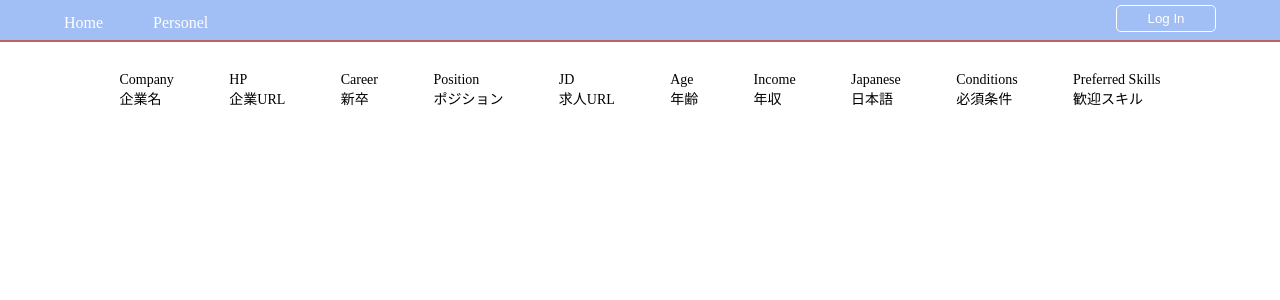
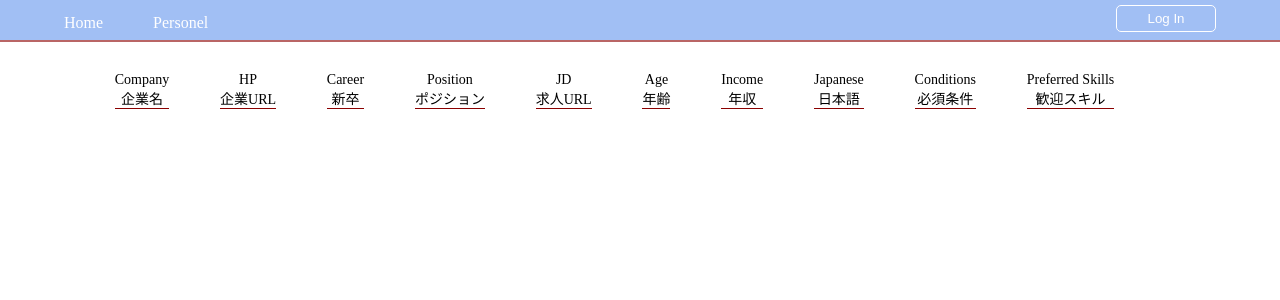
Before and after one commit to bitterhippo/Gobound, a Next.js app: page /jobs in a window 1280 px wide. Shown: the top 300 px of the page. Built offline with nearby package versions, Linux system fonts and the light colour scheme.

Commit message:
component created

```diff
--- a/components/Navbars/Navbars.js
+++ b/components/Navbars/Navbars.js
@@ -4,7 +4,8 @@ import StyledButton from '../Buttons/StyledButton';
 import StyledLink from '../StyledLink/StyledLink';
 
 const Navbar = ({ loggedIn, links }) => {
-  return <div style={styles.navbarMainWrap}>
+  return (
+    <div style={styles.navbarMainWrap}>
       <div style={styles.navbarContent}>
         <div style={styles.navLinksContainer}>
           {
@@ -20,6 +21,7 @@ const Navbar = ({ loggedIn, links }) => {
         <div style={{ ...styles.navbarItems, marginTop: 5 }}>{!loggedIn && <StyledButton>Log In</StyledButton>}</div>
       </div>
     </div>
+  )
 }
 
 const styles = {
--- a/components/Tables/CustomTable.js
+++ b/components/Tables/CustomTable.js
@@ -16,6 +16,13 @@ const CustomTable = ({ tableData }) => {
     'Preferred Skills/歓迎スキル'
   ];
 
+  const renderTable = (tableData) => {
+    return (
+      <div>
+
+      </div>
+    )
+  }
   console.log(tableData);
 
   return (
@@ -30,6 +37,8 @@ const CustomTable = ({ tableData }) => {
           {ci.split('/')[1]}
         </div>)
       }
+      { !tableData && <div> No table data detected </div> }
+      { tableData && renderTable() }
     </div>
   )
 };
@@ -42,6 +51,8 @@ const styles = {
   },
   tableHeaderCells: {
     fontSize: 14,
+    textAlign: 'center',
+    borderBottom: `1px solid ${Colors.Primary}`
   }
 };
 
--- a/pages/jobs.js
+++ b/pages/jobs.js
@@ -31,7 +31,7 @@ function Jobs() {
     <MainScreen>
       <Navbar links={navDefaults} />
       <ContentWrapper>
-        <CustomTable />
+        <CustomTable tableData={defaultData} />
       </ContentWrapper>
     </MainScreen>
   </div>
```
Lines whose indentation alone changed are shown as unchanged.
